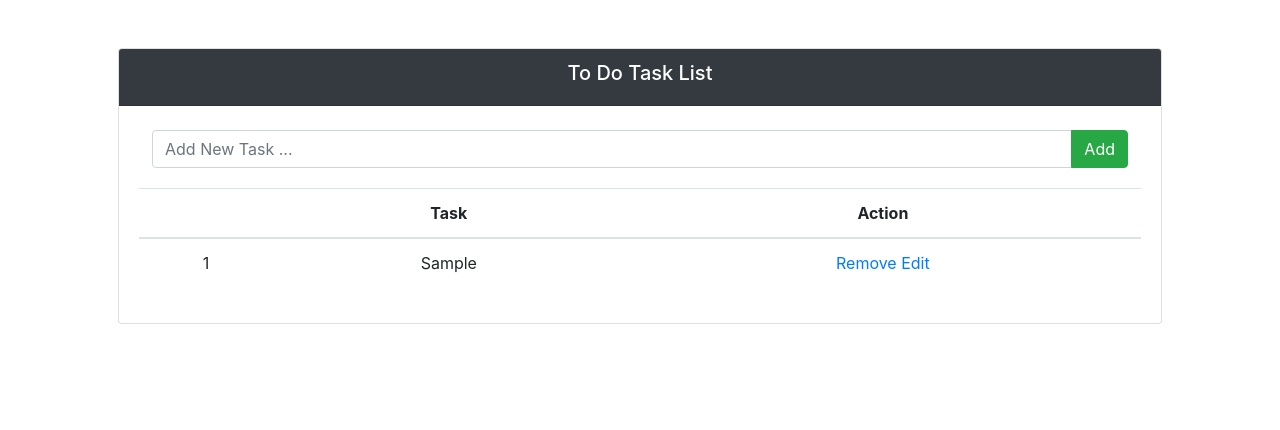
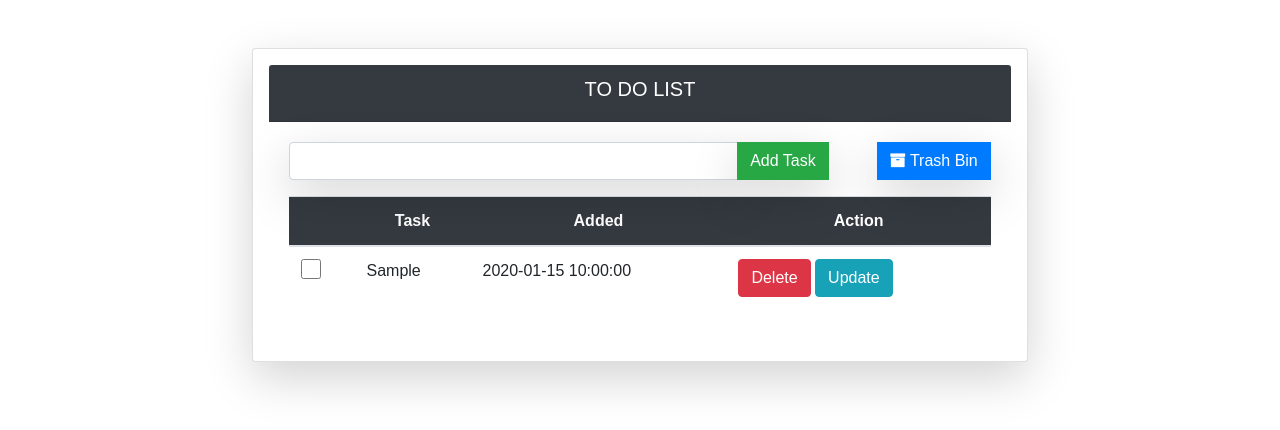
Before and after one commit to RicJee18/To-Do-List, a PHP site: page / in a window 1280 px wide. Shown: the top 430 px of the page. Run offline with PHP 8.4, Linux system fonts and the light colour scheme; tables that the repository leaves empty or names only in its code hold one stand-in row (values such as "Sample post"); some libraries are stand-ins or nearby versions.

Commit message:
This is my To Do List PHP CRUD

```diff
--- /dev/null
+++ b/assets/style.css
@@ -0,0 +1,7 @@
+body{
+    font-family: Source Sans Pro,sans-serif;
+}
+input[type='checkbox']{
+    height: 20px;
+    width: 20px;
+}
--- a/inc/footer.php
+++ b/inc/footer.php
@@ -1,15 +1,14 @@
  <!-- Optional JavaScript; choose one of the two! -->
 
+ <script src="sweetalert2.all.min.js"></script>
+ <script src="sweetalert2.min.js"></script>
+ <script src="//cdn.jsdelivr.net/npm/sweetalert2@10"></script>
+  <!-- Optional: include a polyfill for ES6 Promises for IE11 -->
+  <script src="//cdn.jsdelivr.net/npm/promise-polyfill@8/dist/polyfill.js"></script>
     <!-- Option 1: jQuery and Bootstrap Bundle (includes Popper) -->
-    <script src="https://code.jquery.com/jquery-3.5.1.slim.min.js" integrity="sha384-DfXdz2htPH0lsSSs5nCTpuj/zy4C+OGpamoFVy38MVBnE+IbbVYUew+OrCXaRkfj" crossorigin="anonymous"></script>
-    <script src="https://cdn.jsdelivr.net/npm/bootstrap@4.6.0/dist/js/bootstrap.bundle.min.js" integrity="sha384-Piv4xVNRyMGpqkS2by6br4gNJ7DXjqk09RmUpJ8jgGtD7zP9yug3goQfGII0yAns" crossorigin="anonymous"></script>
+  <script src="https://code.jquery.com/jquery-3.5.1.slim.min.js" integrity="sha384-DfXdz2htPH0lsSSs5nCTpuj/zy4C+OGpamoFVy38MVBnE+IbbVYUew+OrCXaRkfj" crossorigin="anonymous"></script>
+  <script src="https://cdn.jsdelivr.net/npm/bootstrap@4.6.0/dist/js/bootstrap.bundle.min.js" integrity="sha384-Piv4xVNRyMGpqkS2by6br4gNJ7DXjqk09RmUpJ8jgGtD7zP9yug3goQfGII0yAns" crossorigin="anonymous"></script>
 
-    <!-- Option 2: Separate Popper and Bootstrap JS -->
-    <!--
-    <script src="https://code.jquery.com/jquery-3.5.1.slim.min.js" integrity="sha384-DfXdz2htPH0lsSSs5nCTpuj/zy4C+OGpamoFVy38MVBnE+IbbVYUew+OrCXaRkfj" crossorigin="anonymous"></script>
-    <script src="https://cdn.jsdelivr.net/npm/popper.js@1.16.1/dist/umd/popper.min.js" integrity="sha384-9/reFTGAW83EW2RDu2S0VKaIzap3H66lZH81PoYlFhbGU+6BZp6G7niu735Sk7lN" crossorigin="anonymous"></script>
-    <script src="https://cdn.jsdelivr.net/npm/bootstrap@4.6.0/dist/js/bootstrap.min.js" integrity="sha384-+YQ4JLhjyBLPDQt//I+STsc9iw4uQqACwlvpslubQzn4u2UU2UFM80nGisd026JF" crossorigin="anonymous"></script>
-    -->
 
     <script>
 
--- a/inc/header.php
+++ b/inc/header.php
@@ -6,11 +6,14 @@
     <meta name="viewport" content="width=device-width, initial-scale=1, shrink-to-fit=no">
 
     <!-- Bootstrap CSS -->
-    <link rel="stylesheet" href="https://cdn.jsdelivr.net/npm/bootstrap@4.6.0/dist/css/bootstrap.min.css" integrity="sha384-B0vP5xmATw1+K9KRQjQERJvTumQW0nPEzvF6L/Z6nronJ3oUOFUFpCjEUQouq2+l" crossorigin="anonymous">
-     <link rel="stylesheet" href="assets/css/style.css">
+
+     <link rel="stylesheet" href="sweetalert2.min.css">
+     <link rel="stylesheet" href="https://cdn.jsdelivr.net/npm/bootstrap@4.6.0/dist/css/bootstrap.min.css" integrity="sha384-B0vP5xmATw1+K9KRQjQERJvTumQW0nPEzvF6L/Z6nronJ3oUOFUFpCjEUQouq2+l" crossorigin="anonymous">
+     <link rel="stylesheet" href="assets/style.css">
      <link rel="stylesheet" type="text/css" href="https://maxcdn.bootstrapcdn.com/font-awesome/4.7.0/css/font-awesome.min.css">
      <script src="https://ajax.googleapis.com/ajax/libs/jquery/3.2.1/jquery.min.js"></script>
      <link href="https://fonts.googleapis.com/css?family=Handlee|Rock+Salt&display=swap" rel="stylesheet">
+
     <title>To Do List!</title>
   </head>
   <body>
--- a/index.php
+++ b/index.php
@@ -6,56 +6,64 @@ include_once('inc/db.php');
 
 
 <div class="container mt-5 px-5">
-      <div class="row">
-          <div class="col">
-            <div class="card text-center">
+      <div class="row justify-content-center">
+          <div class="col-md-9 ">
+            <div class="card text-center shadow-lg p-3 mb-5 bg-white rounded">
             <div class="card-header bg-dark text-white">
-                <h5>To Do Task List</h5>
+                <h5>TO DO LIST</h5>
             </div>
-              <div class="row">
-                  <div class="col px-5">
-                     <form action="config.php" method="post" class="form mt-4">
-                        <div class="input-group">
-                           <input type="text" class="form-control" placeholder="Add New Task ... " name="task">
-                           <div class="input-group-append">
-                               <button class="btn btn-success" type="submit" id="button-addon2" name="submit">Add</button>
+
+            <div class="card-body">
+            <div class="row justify-content-center">
+                  <div class="col-sm-12">
+                     <form action="config.php" method="post" class="form ">
+                        <div class="input-group ">
+                           <input type="text" class="form-control shadow-lg" placeholder=" " name="task">
+                           <div class="input-group-append" >
+                               <button class="btn btn-success shadow-lg" type="submit" id="button-addon2" name="submit">Add Task</button>
+                               <a href="trash.php" class="btn btn-primary shadow-lg ml-5"><i class="fa fa-archive"></i> Trash Bin</a>
                            </div>
+                           <br>
                         </div>
                      </form>
                   </div>
               </div>
-
-            <div class="card-body">
-                <table class="table">
-                    <thead>
+                <table class="table table-hover mt-3">
+                    <thead class="bg-dark text-white">
                         <tr>
-                        <th scope="col"></th>
-                        <th scope="col">Task</th>
-                        <th scope="col">Action</th>
+                        <th ></th>
+                        <th >Task</th>
+                        <th >Added</th>
+                        <th>Action</th>
                         </tr>
                     </thead>
-                    <tbody>
+                    <tbody class="text-left">
                     <?php
                         // select all tasks if page is visited or refreshed
                         $tasks = mysqli_query($conn, "SELECT * FROM task_list");
 
-                        // $i = "<input type='checkbox'>";
-                        $i = 1;
+                        $i = "<input type='checkbox' id='check'>";
+                        // $i = 1;
                         while ($row = mysqli_fetch_array($tasks)) { ?>
                             <tr>
                                 <td> <?php echo $i; ?> </td>
                                 <td class="task"><?php echo $row['task']; ?> </td>
+                                <td class="task"><?php echo $row['created_at']; ?> </td>
                                 <td>
-                                    <a href="config.php?del_task=<?php echo $row['id']?>">Remove</a>
-                                    <a href="index.php?edit_task=<?php echo $row['id'] ?>">Edit</a>
+                                    <a href="remove.php?del_id=<?php echo $row['id']?>" class="
+                                    btn btn-danger">Delete</a>
+                                    <button class="btn btn-info" type="button" data-toggle="modal"data-target="#update_modal<?php echo $row['id']?>">Update</button>
+                                </td>
+                            </tr>
 
-                                </td>
+                                <?php include 'update.php';?>
+                                <?php $i++; } ?>
 
-                            </tr>
-                        <?php $i++; } ?>
                     </tbody>
                 </table>
             </div>
+
+
 
           </div>
       </div>
--- /dev/null
+++ b/update.php
@@ -0,0 +1,28 @@
+<!-- Modal -->
+<div class="modal fade" id="update_modal<?php echo $row['id']?>" tabindex="-1" role="dialog"  aria-hidden="true">
+                <div class="modal-dialog" role="document">
+                  <form action="update_query.php" method="post">
+                        <div class="modal-content">
+                            <div class="modal-header bg-primary text-white" >
+                            <h5 class="text-center">Update Task</h5>
+                                <button type="button" class="close text-white" data-dismiss="modal" aria-label="Close">
+                                <span aria-hidden="true">&times;</span>
+                                </button>
+                            </div>
+                            <div class="modal-body">
+
+                                    <input type="hidden" value="<?php echo $row['id']; ?>" name="id">
+                                    <div class="form-group">
+                                    <input type="text" class="form-control" name="task" value="<?php echo $row['task']; ?>">
+                                    </div>
+
+
+                            </div>
+                            <div class="modal-footer">
+                               <button class="btn btn-success" type="submit" id="button-addon2" name="update">Update</button>
+                            </div>
+
+                        </div>
+                    </form>
+                </div>
+            </div>
```
Also changed, not shown: config.php (+13 -14 lines), remove.php (added, +14 -0 lines), restore.php (added, +20 -0 lines), trash.php (added, +53 -0 lines), update_query.php (added, +11 -0 lines), assets/css/style.css (deleted), 1 other file.
